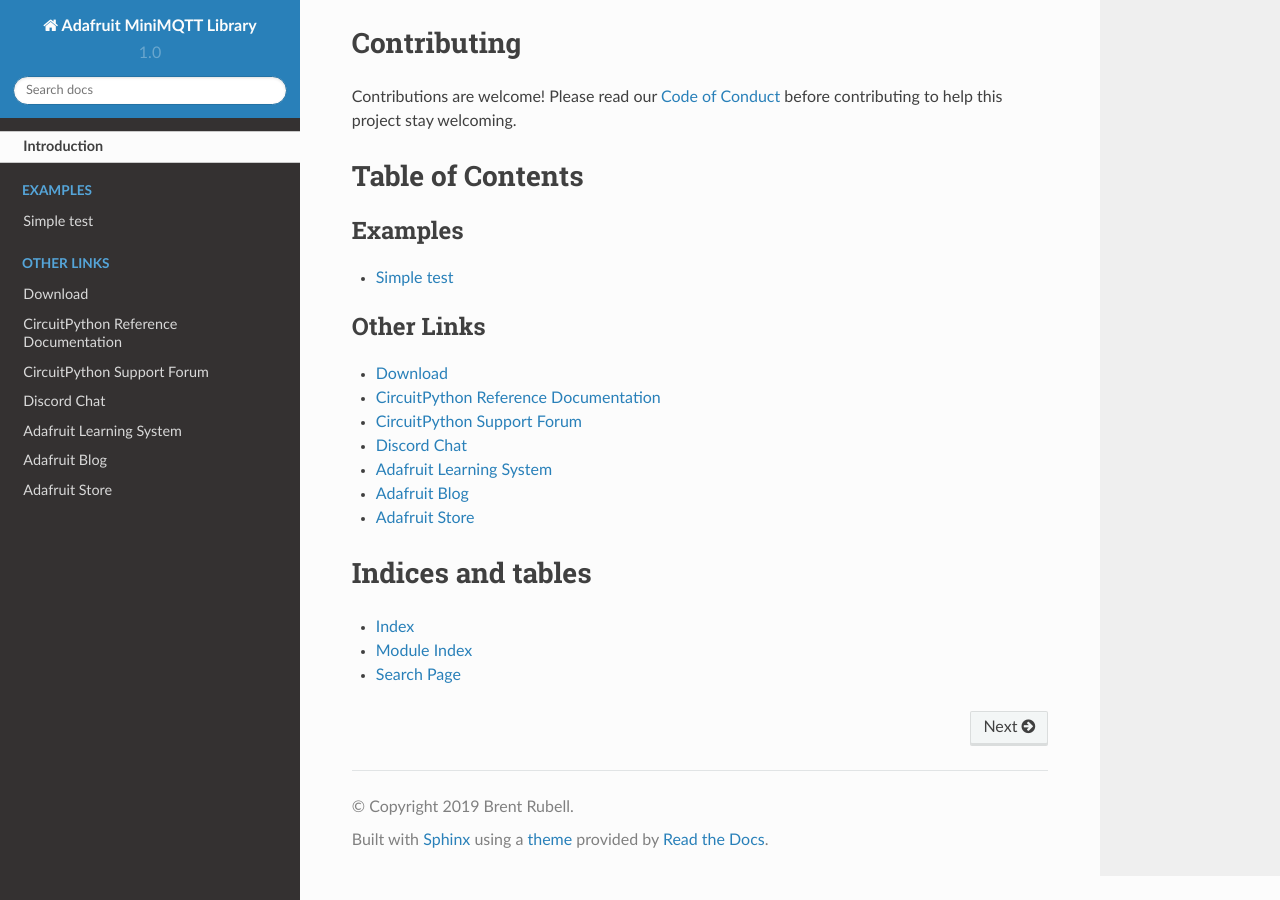
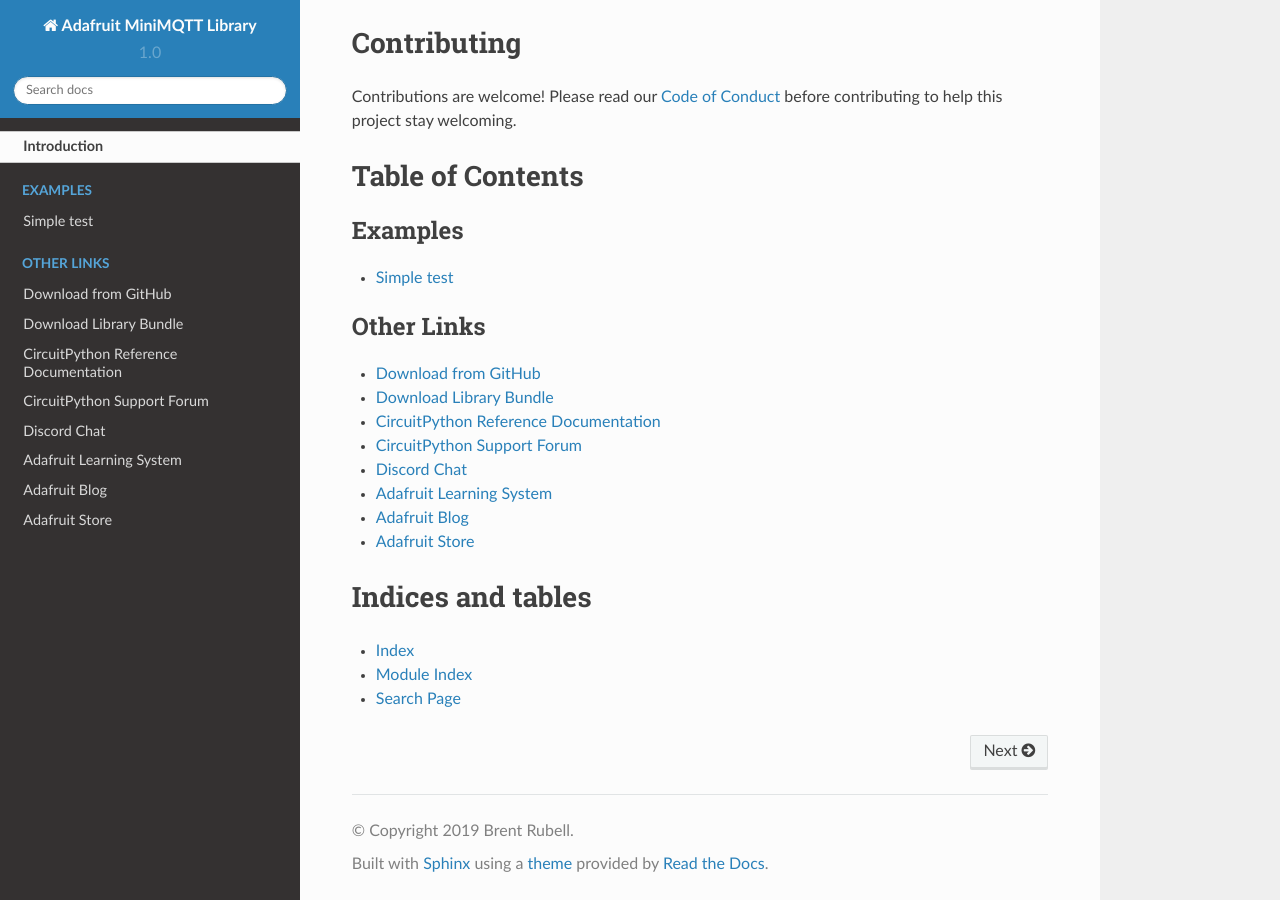
Before and after one commit to rtwfroody/Adafruit_CircuitPython_MiniMQTT, a Sphinx documentation site: the page built from docs/index.rst, in a window 1280 px wide and 900 px high, scrolled down 1203 px. Built offline with Sphinx 7.4.7 and the Read the Docs theme 2.0.0, drawn with Linux system fonts in a browser that asks for light colours.

Commit message:
Added cp.org link to index.rst

```diff
--- a/docs/index.rst
+++ b/docs/index.rst
@@ -29,7 +29,8 @@
 .. toctree::
     :caption: Other Links
 
-    Download <https://github.com/adafruit/Adafruit_CircuitPython_MiniMQTT/releases/latest>
+    Download from GitHub <https://github.com/adafruit/Adafruit_CircuitPython_MiniMQTT/releases/latest>
+    Download Library Bundle <https://circuitpython.org/libraries>
     CircuitPython Reference Documentation <https://docs.circuitpython.org>
     CircuitPython Support Forum <https://forums.adafruit.com/viewforum.php?f=60>
     Discord Chat <https://adafru.it/discord>
```
